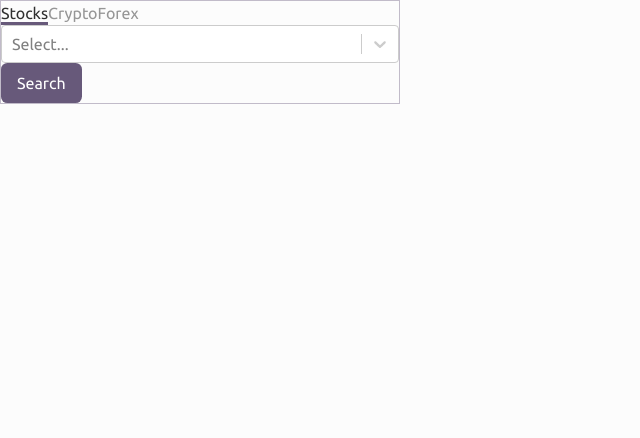
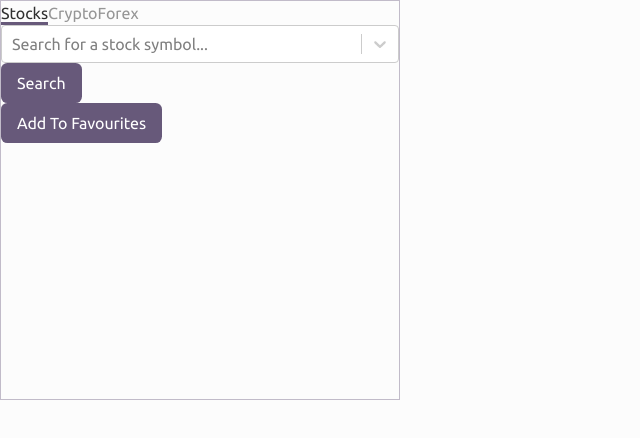
Before and after one commit to rishikesh-suvarna/price-peek-extension, a React (Vite) app: page / in a window 1280 px wide. Shown: the top 438 px of the page, without its empty margins (0-640 px from the left). Built offline with nearby package versions, Linux system fonts and the light colour scheme; no server answers.

Commit message:
- feat: Added search functionality for stock symbols
- feat: Added chome storage utility for saving favourite stocks

```diff
--- a/package.json
+++ b/package.json
@@ -23,6 +23,7 @@
   "devDependencies": {
     "@eslint/js": "^9.11.1",
     "@types/axios": "^0.14.0",
+    "@types/chrome": "^0.0.277",
     "@types/node": "^22.7.5",
     "@types/react": "^18.3.10",
     "@types/react-dom": "^18.3.0",
--- a/src/apis/api.ts
+++ b/src/apis/api.ts
@@ -5,7 +5,6 @@ const API_KEY = import.meta.env.VITE_API_KEY;
 const API_URL = import.meta.env.VITE_API_URL;
 
 export function useFetchStockData(fn: string, symbol: string | null, interval?: string) {
-
     const searchParams = new URLSearchParams();
     searchParams.append("function", fn);
     searchParams.append("symbol", symbol!);
@@ -17,3 +16,12 @@ export function useFetchStockData(fn: string, symbol: string | null, interval?:
         enabled: !!symbol,
     });
 }
+
+export function searchStockData(keywords: string | null) {
+    const searchParams = new URLSearchParams();
+    searchParams.append("function", "SYMBOL_SEARCH");
+    searchParams.append("keywords", keywords!);
+    searchParams.append("apikey", API_KEY!);
+
+    return axios.get(`${API_URL}?${searchParams.toString()}`);
+}
--- a/src/components/Stocks/Stocks.tsx
+++ b/src/components/Stocks/Stocks.tsx
@@ -1,69 +1,82 @@
 import { Controller, useForm } from "react-hook-form";
 import { yupResolver } from "@hookform/resolvers/yup";
-import { StockSearchFormSchema, StockSearchFormValyes } from "../../schemas/stock-search-schema";
-import { useCallback, useState } from "react";
-import { useFetchStockData } from "../../apis/api";
+import { StockSearchFormSchema, StockSearchFormValues } from "../../schemas/stock-search-schema";
+import { useCallback, useEffect, useState } from "react";
+import { searchStockData, useFetchStockData } from "../../apis/api";
 import Spinner from "../Common/Spinner";
 import CompanyDetails from "./CompanyDetails";
 import Async from "react-select/async";
 import debounce from "../../utils/debounce";
+import { getFavoriteStocks, saveFavoriteStocks } from "../../utils/chome-storage";
 
 
 const Stocks = () => {
     const [symbol, setSymbol] = useState<string | null>(null);
-    const { control, handleSubmit, formState: { errors } } = useForm<StockSearchFormValyes>({
+    const { data, isLoading, error } = useFetchStockData("OVERVIEW", symbol);
+
+    const { control, handleSubmit, formState: { errors } } = useForm<StockSearchFormValues>({
         resolver: yupResolver(StockSearchFormSchema),
     });
 
-    const { data, isLoading, error } = useFetchStockData("OVERVIEW", symbol);
-
-    const onSubmit = (data: StockSearchFormValyes) => {
-        setSymbol(data.stock_symbol);
+    const onSubmit = (data: StockSearchFormValues) => {
+        console.log(data)
+        setSymbol(data.stock_symbol.value);
     }
 
     const loadOptions = useCallback(
-        debounce((inputText, callback) => {
+        debounce(async (inputText: string, callback: (results: never[]) => void) => {
             if (!inputText || inputText.length < 2) {
                 return callback([]);
             }
-            fetch(`https://www.alphavantage.co/query?function=SYMBOL_SEARCH&keywords=${inputText}&apikey=${import.meta.env.VITE_API_KEY}`)
-                .then((res) => res.json())
-                .then((data) => {
-                    // eslint-disable-next-line @typescript-eslint/no-explicit-any
-                    const results = data.bestMatches.map((match: any) => ({
-                        value: match["1. symbol"],
-                        label: `${match["1. symbol"]} - ${match["2. name"]}`,
-                    }));
-                    callback(results);
-                });
-        }, 2000),
+            const res = await searchStockData(inputText);
+            // eslint-disable-next-line @typescript-eslint/no-explicit-any
+            const results = res.data.bestMatches.map((match: any) => ({
+                value: match["1. symbol"],
+                label: `${match["1. symbol"]} - ${match["2. name"]}`,
+            }));
+            callback(results);
+        }, 1000),
         []
-    );
+    )
+
+    const addToFavourites = () => {
+        if(data) {
+            console.log(data.data)
+            saveFavoriteStocks("favoriteStocks", [data.data.symbol]);
+        } else {
+            console.error("No data to save to favourites");
+        }
+    }
+
+    useEffect(() => {
+        const stocks = getFavoriteStocks("favoriteStocks");
+        console.info(stocks)
+    }, [])
+
 
     return (
         <div className="stocks-wrapper">
             <form onSubmit={handleSubmit(onSubmit)}>
-                {/* <input
-                    {...register("stock_symbol")}
-                    type="text"
-                    placeholder="Enter stock symbol"
-                    className={errors.stock_symbol ? "input-error" : ""}
-                /> */}
                 <Controller
                     control={control}
                     name="stock_symbol"
-                    render={({ field }) => (
+                    render={({ field: { onChange, value } }) => (
                         <Async
-                            {...field}
                             cacheOptions
                             className={errors.stock_symbol ? "input-error" : ""}
                             classNamePrefix="react-select"
                             loadOptions={loadOptions}
+                            onChange={(newValue) => onChange(newValue || null)}
+                            value={value ? value : null}
+                            placeholder="Search for a stock symbol..."
+                            isClearable={true}
                         />
                     )}
                 />
+                {errors.stock_symbol && <div className="text-red-500 mt-2 text-[10px] uppercase font-bold">Please select a stock symbol</div>}
                 <button disabled={isLoading} className="w-full btn mt-2">Search</button>
             </form>
+            <button onClick={addToFavourites} className="w-full btn mt-2">Add To Favourites</button>
 
             {
                 isLoading && <Spinner classnames="mt-4" />
--- a/src/schemas/stock-search-schema.ts
+++ b/src/schemas/stock-search-schema.ts
@@ -2,7 +2,10 @@ import * as Yup from "yup";
 
 
 export const StockSearchFormSchema = Yup.object().shape({
-    stock_symbol: Yup.string().required("Stock symbol is required"),
+    stock_symbol: Yup.object().shape({
+        value: Yup.string().required("Stock symbol is required"),
+        label: Yup.string().required("Stock symbol is required"),
+    }),
 });
 
-export type StockSearchFormValyes = Yup.InferType<typeof StockSearchFormSchema>;
+export type StockSearchFormValues = Yup.InferType<typeof StockSearchFormSchema>;
--- a/src/styles/App.scss
+++ b/src/styles/App.scss
@@ -21,6 +21,7 @@ main {
     background-color: $tertiary;
     min-width: 300px;
     max-width: 400px;
+    min-height: 400px;
     max-height: 600px;
     overflow-y: scroll;
     border: 1px solid rgba($color: $primary, $alpha: .4);
--- /dev/null
+++ b/src/utils/chome-storage.ts
@@ -0,0 +1,14 @@
+export const saveFavoriteStocks = (key: string, stocks: string[]) => {
+  chrome.storage.local.set({ [key]: stocks }, () => {
+    console.info('Favorite stocks saved under key:', key, stocks);
+  });
+};
+
+export const getFavoriteStocks = (key: string) => {
+  if (chrome && chrome.storage) {
+    chrome.storage.local.get(key, (result) => {
+      const favoriteStocks = result.favoriteStocks || [];
+      return favoriteStocks;
+    });
+  }
+};
--- a/src/utils/debounce.ts
+++ b/src/utils/debounce.ts
@@ -2,17 +2,13 @@
 function debounce<T extends (...args: any[]) => void>(func: T, wait: number): (...args: Parameters<T>) => void {
     let timeout: ReturnType<typeof setTimeout> | null;
 
-    return function executedFunction(...args: Parameters<T>): void {
-        const later = () => {
-            timeout = null;
-            func(...args);
-        };
-
+    return function(...args: Parameters<T>): void {
         if (timeout) {
             clearTimeout(timeout);
         }
-
-        timeout = setTimeout(later, wait);
+        timeout = setTimeout(() => {
+            func(...args);
+        }, wait);
     };
 }
 
--- a/vite.config.ts
+++ b/vite.config.ts
@@ -22,6 +22,8 @@ export default defineConfig({
         assetFileNames: 'assets/[name].[ext]',
       },
     },
-    outDir: 'dist'
-  }
+    outDir: 'dist',
+    sourcemap: true,
+  },
+  publicDir: 'public',
 })
```
Also changed, not shown: 2 other files (tests, documents, lock files or other folders).
